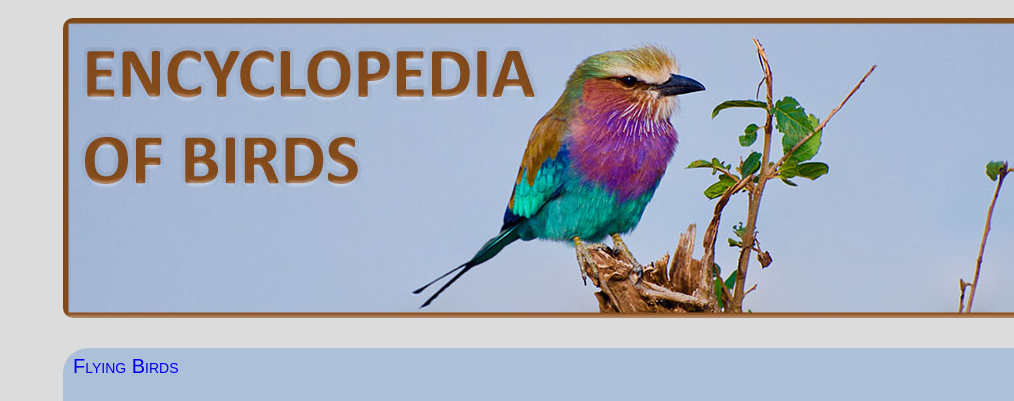
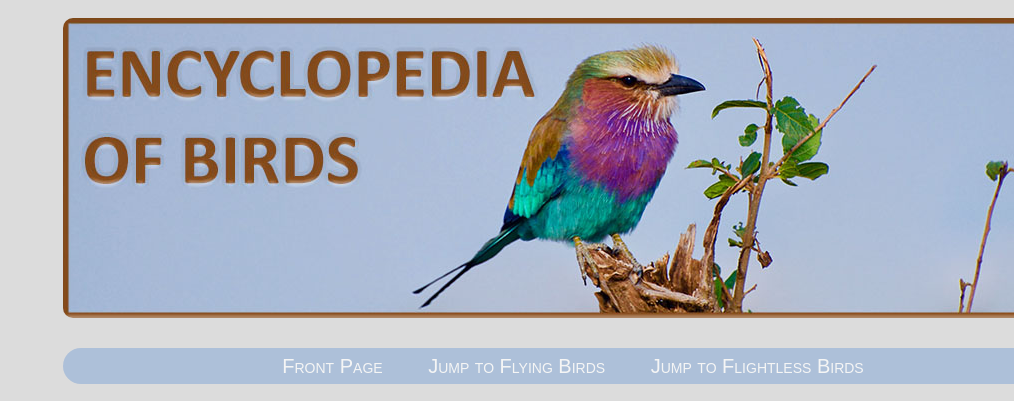
Before and after one commit to Timx1116/V1, a plain HTML site: page Fulgeleksikon/Ostrich.html in a window 1280 px wide. Shown: the top 401 px of the page, without its empty margins (266-1280 px from the left). Drawn offline with Linux system fonts and the light colour scheme.

Commit message:
Added a menu line

```diff
--- a/Fulgeleksikon/Ostrich.html
+++ b/Fulgeleksikon/Ostrich.html
@@ -13,8 +13,11 @@
     </header>
 
     <nav>
-        <p> <a href="index.html#FlyingBirds">Flying Birds</a> </p>
-        <p> <a href="index.html#FlightlessBirds">Flightless Birds</a></p>
+        <p>
+            <a href="index.html#Top">Front Page</a>
+            <a href="index.html#FlyingBirds">Jump to Flying Birds</a>
+            <a href="index.html#FlightlessBirds">Jump to Flightless Birds</a>
+        </p>
     </nav>
 
     <main>
--- a/Fulgeleksikon/css/style.css
+++ b/Fulgeleksikon/css/style.css
@@ -17,6 +17,18 @@ header
 nav, main, footer
 {
     width: 1000px;
+}
+
+nav, footer
+{
+    text-align: center;
+}
+
+nav a, footer a
+{
+color: whitesmoke;
+text-decoration: none;
+margin: 0 20px;
 }
 
 nav
@@ -53,12 +65,12 @@ h1
 
 h2
 {
-    text-decoration: underline overline steelblue;
     color: SteelBlue;
     font-weight: 600;
     font-size: 30px;
     text-transform: uppercase;
     text-align: left;
+    text-decoration: underline overline steelblue;
 }
 
 img
```
Also changed, not shown: Fulgeleksikon/BaldEagle.html (+5 -2 lines), Fulgeleksikon/BlueBreastedKingfisher.html (+5 -2 lines), Fulgeleksikon/BurrowingOwl.html (+5 -2 lines), Fulgeleksikon/HairyWoodpecker.html (+5 -2 lines), Fulgeleksikon/HouseSparrow.html (+5 -2 lines), Fulgeleksikon/Hummingbird.html (+5 -2 lines), Fulgeleksikon/Parrot.html (+5 -2 lines), Fulgeleksikon/Penguin.html (+5 -2 lines), Fulgeleksikon/Puffin.html (+6 -2 lines), Fulgeleksikon/WhiteSwan.html (+5 -2 lines), Fulgeleksikon/index.html (+3 -2 lines).
